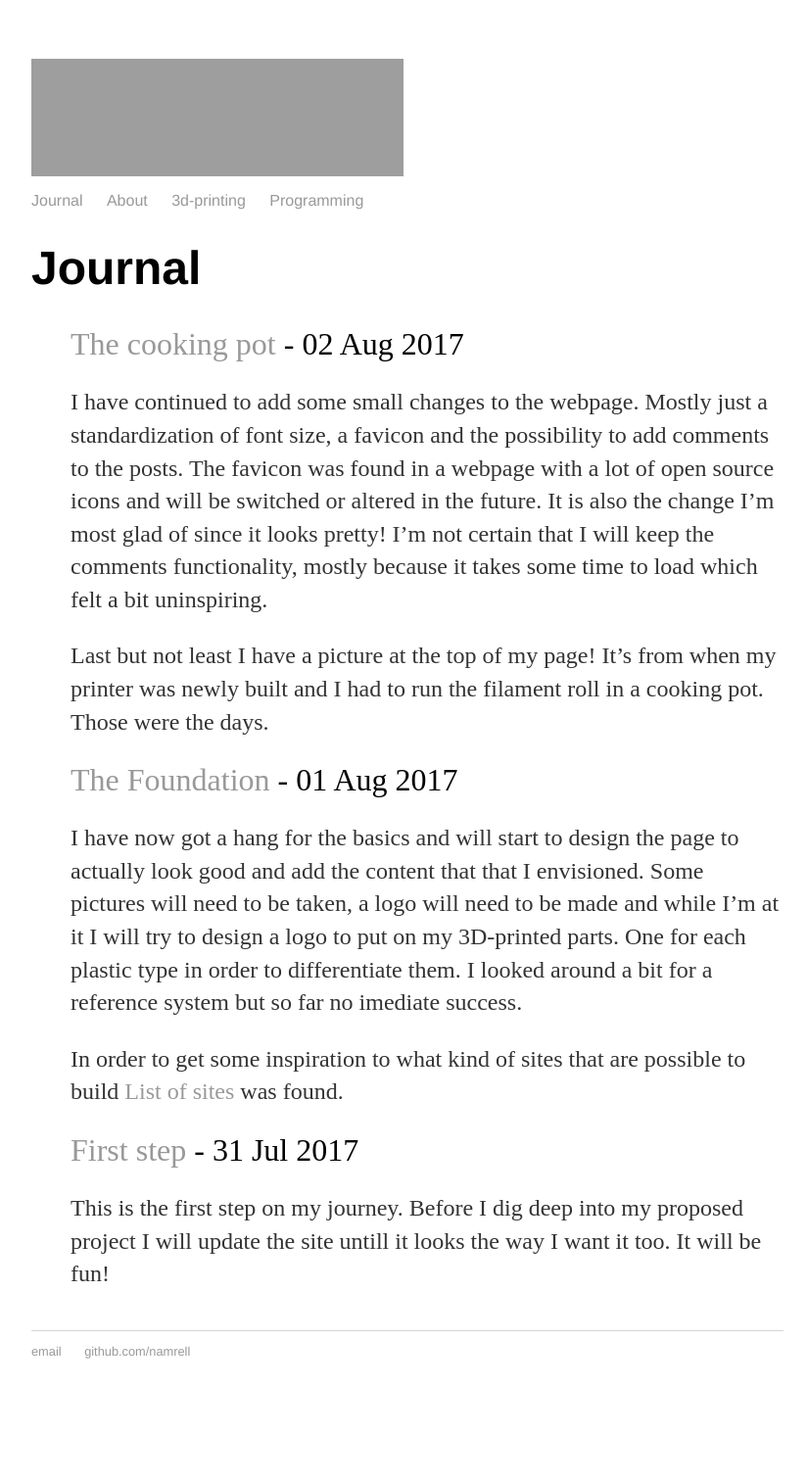
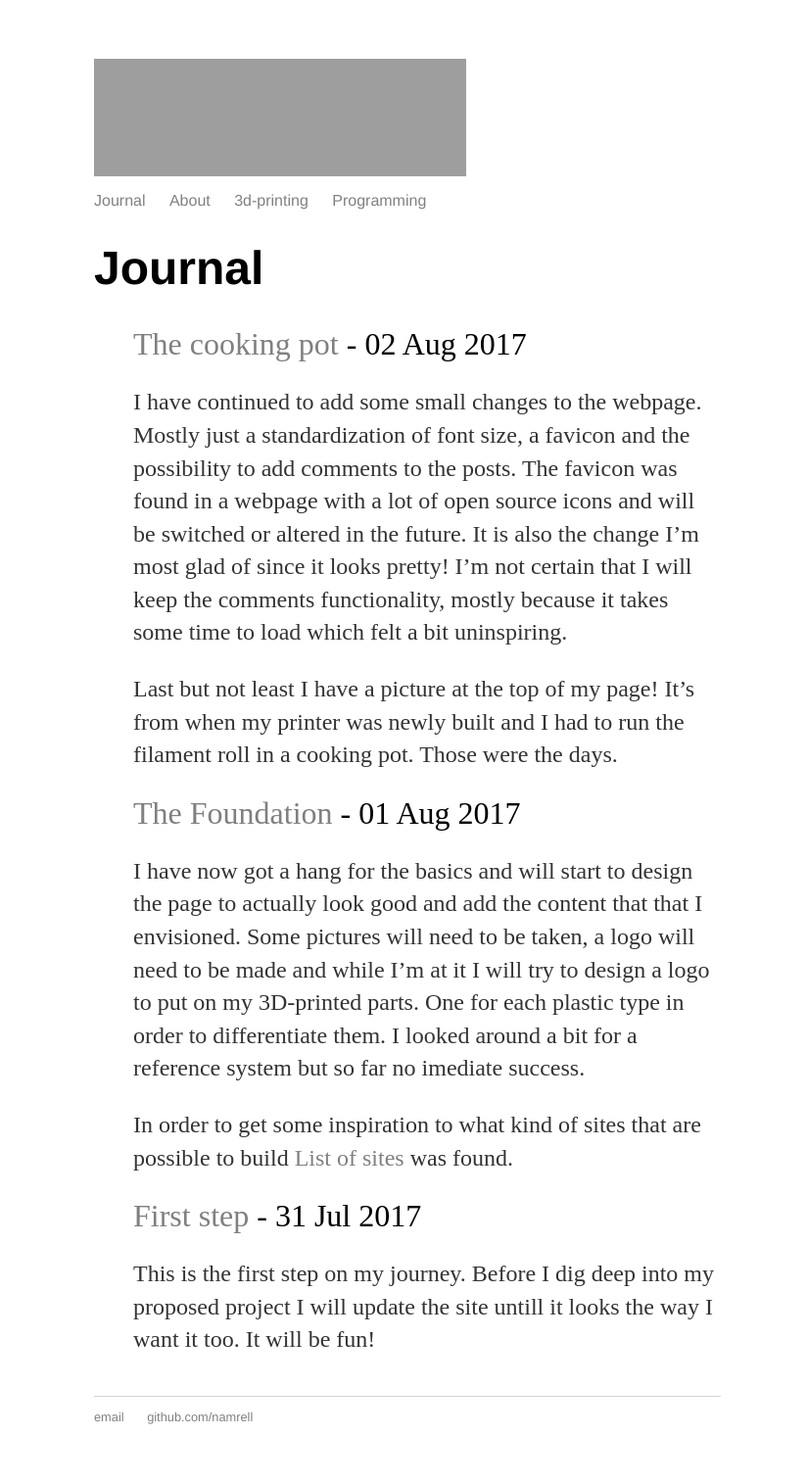
Before and after one commit to Namrell/Namrell.github.io, a Jekyll site: the page built from index.html, in a window 1280 px wide. Shown: the whole page at 98% size, without its empty margins (224-1048 px from the left). Built offline with Jekyll 4.4.1, drawn with Linux system fonts in a browser that asks for light colours; before the commit the page ends 1447 px from its top, so only the background shows below that; grey boxes are pictures that could not be loaded.

Commit message:
Update main.css
Changing color of links

```diff
--- a/css/main.css
+++ b/css/main.css
@@ -1,6 +1,6 @@
 body {
     margin: 60px auto;
-    width: 60%;
+    width: 50%;
 }
 nav ul, footer ul {
     font-family:'Helvetica', 'Arial', 'Sans-Serif';
@@ -14,7 +14,7 @@ nav ul li, footer ul li {
 }
 a {
     text-decoration: none;
-    color: #999;
+    color: #808080;
 }
 a:hover {
     text-decoration: underline;
```
